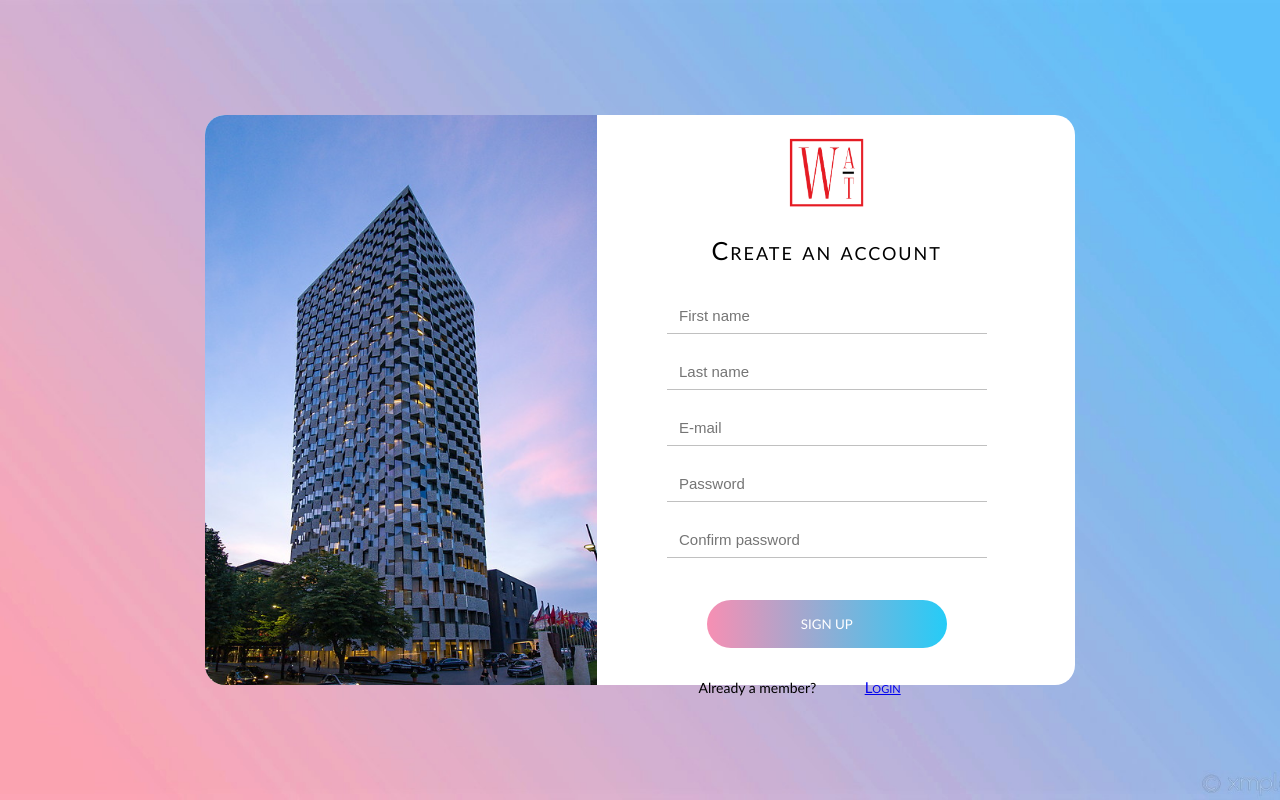
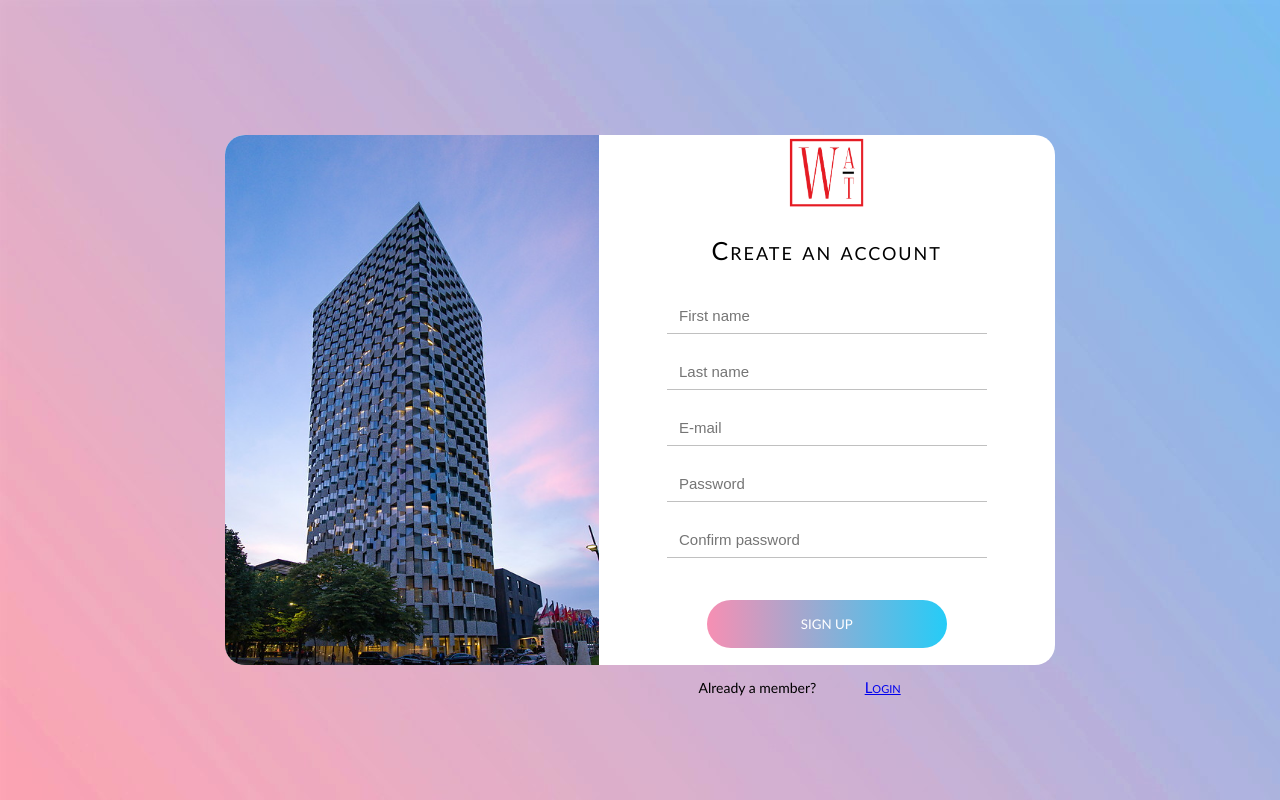
Before and after one commit to joan03-web/Front-ned, a PHP site: page /signup.php in a window 1280 px wide. Run offline with PHP 8.4, Linux system fonts and the light colour scheme.

Commit message:
Update signup.css

```diff
--- a/project/loginsystem/signup.css
+++ b/project/loginsystem/signup.css
@@ -1,24 +1,24 @@
+<style>
 html {
-    background: url('foto_login_signup/s7-4.jpg') no-repeat center center fixed;
     background-size: cover;
     height: 100%;
     overflow: hidden;
 }
+
 #box-signup{
     border-radius: 20px;
     background: #FFFFFF;
+    padding: auto;
     width: 830px;
     height: 530px;
     top: 50%;
     left: 50%;
-    padding: 20px;
-
     margin: 0;
     position: absolute;
     -ms-transform: translate(-50%, -50%);
     transform: translate(-50%, -50%);
+}
 
-}
 .djathtas{
     width: 55%;
     float: right;
@@ -133,8 +133,14 @@ html {
 .btn:hover{
     background-position: right;
 }
+.btn:active {
+	transform: scale(0.95);
+}
+.btn:focus {
+	outline: none;
+}
 .majtas{
-    background: url("foto_login_signup/16 The Plaza Hotel.jpg");
+    background: url("16 The Plaza Hotel.jpg");
     width: 45%;
     position: absolute;
     left: 0px;
@@ -180,3 +186,5 @@ html {
     letter-spacing: 2px;
     color: #d6001c;
 }
+
+</style>
```
